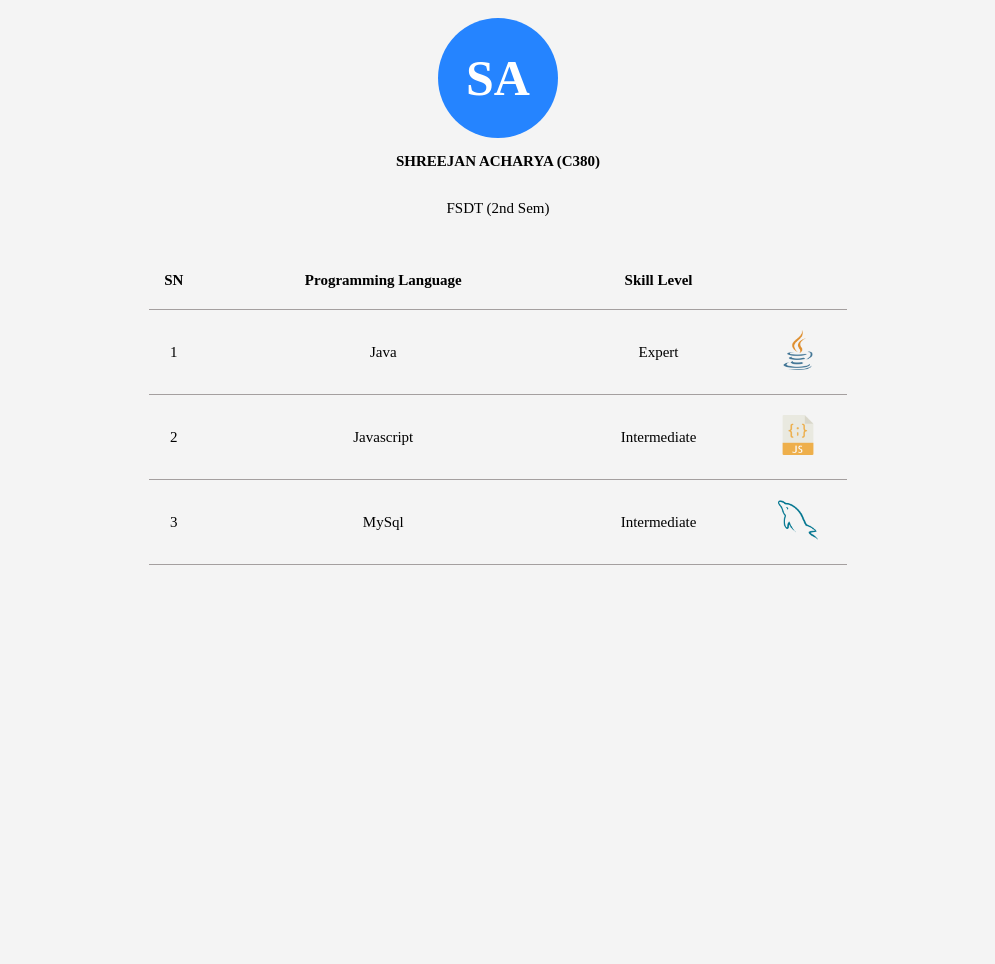
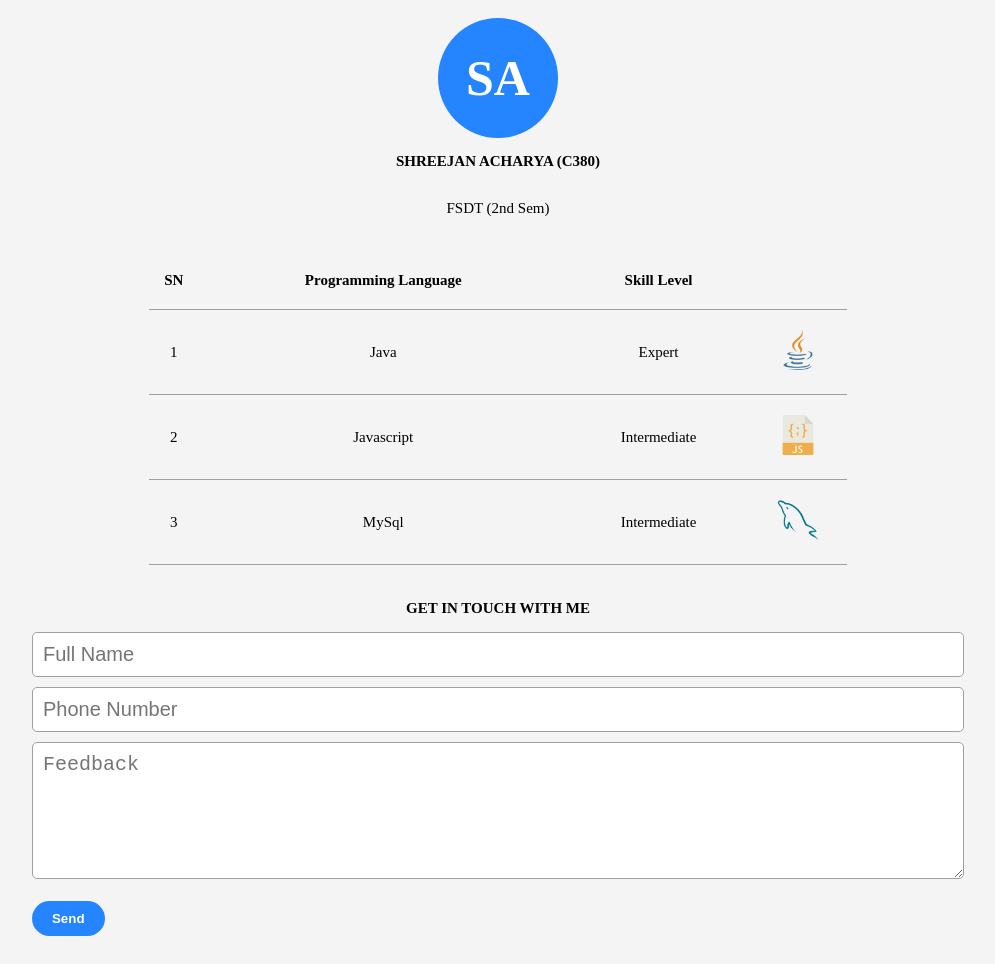
Before and after one commit to shrizan/exercise_1_c380, a plain HTML site: page index.html in a window 1280 px wide. Shown: the whole page, without its empty margins (142-1137 px from the left). Before the commit the page ends 800 px from the top, so only its background shows below. Drawn offline with Linux system fonts and the light colour scheme.

Commit message:
form completed

```diff
--- a/index.html
+++ b/index.html
@@ -66,6 +66,15 @@
       </tbody>
     </table>
   </div>
+  <div class="block block--center-col">
+    <p class="block__title">Get in touch with me</p>
+    <form>
+      <input class="input" placeholder="Full Name" type="text" required>
+      <input class="input" placeholder="Phone Number" type="tel" required>
+      <textarea class="input" placeholder="Feedback" rows="5" required></textarea>
+      <button class="btn btn--primary" type="submit">Send</button>
+    </form>
+  </div>
 </body>
 
 </html>
--- a/style.css
+++ b/style.css
@@ -81,6 +81,37 @@ td {
   padding-bottom: 2rem;
 }
 
+.btn {
+  border-radius: 40px;
+  border: 0;
+  cursor: pointer;
+  font-weight: 600;
+  padding: 1rem 2rem;
+  white-space: nowrap;
+  margin: 1rem 0;
+}
+
+.btn--primary {
+  background-color: var(--color-primary);
+  color: white;
+}
+
+.btn--primary:hover {
+  background-color: var(--color-primary-hover);
+}
+
+
+.input {
+  border: 1px solid var(--color-border);
+  color: var(--font-color);
+  font-size: 2rem;
+  outline: 0;
+  padding: 1rem 1rem;
+  width: 100%;
+  margin-bottom: 1rem;
+  border-radius: 5px;
+}
+
 @media screen and (min-width:481px) {
   .table {
     min-width: 85%;
```
